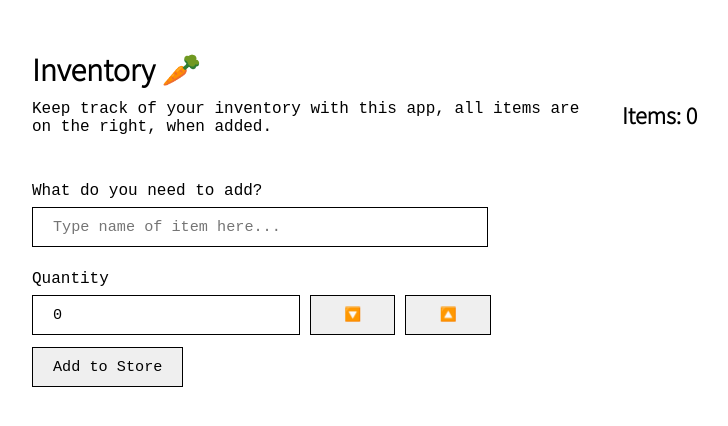
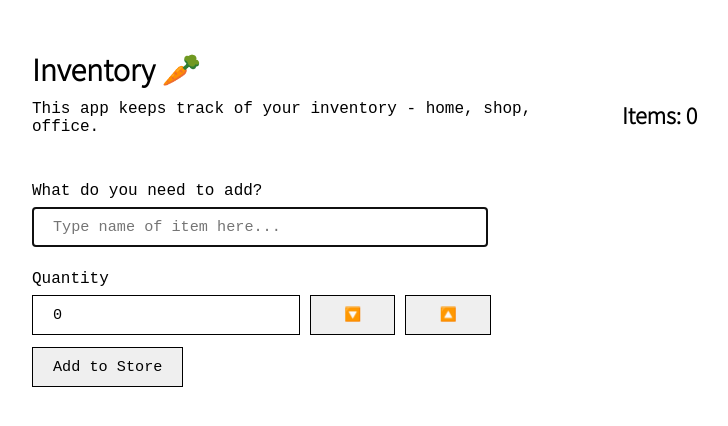
Before and after one commit to benjaminsanga/items_inventory, a React (Create React App) app: page / in a window 1280 px wide. Shown: the top 426 px of the page, without its empty margins (18-746 px from the left). Built offline with nearby package versions, Linux system fonts and the light colour scheme; a web font is replaced by a local one.

Commit message:
separated code into components

```diff
--- a/src/App.tsx
+++ b/src/App.tsx
@@ -1,17 +1,31 @@
-import React, { useEffect, useRef, useState } from 'react';
+import React, { useEffect, useState } from 'react';
 import { addItem, removeItem } from './features/items-slice'
 import { useAppDispatch, useAppSelector } from './features/hooks'
 import './App.css';
+import EntryForm from './components/EntryForm';
+import ItemsList from './components/ItemsList';
 
 function App() {
 
   const [item, setItem] = useState('')
   const [quantity, setQuantity] = useState(0)
+  const dispatch = useAppDispatch()
 
-  const itemInput = useRef(null)
+  useEffect(() => {
+    for (let storageItem in localStorage) {
+      if (new Date(storageItem).toString().match(/[0-9]/g) === null) continue
 
-  const state = useAppSelector(state => state.itemSlice)
-  const dispatch = useAppDispatch()
+      let item: { item: string, quantity: number, date: string } = JSON.parse(localStorage.getItem(storageItem) as string)
+
+      dispatch(addItem({
+        item: item.item,
+        quantity: item.quantity,
+        date: item.date
+      }))
+
+    }
+
+  }, [])
 
   const handleChangeItem = (e: React.ChangeEvent<HTMLInputElement>) => {
     if (e.currentTarget.value.length < 0) return
@@ -50,58 +64,14 @@ function App() {
         <h1>Inventory 🥕 </h1>
       </header>
       <main>
-        <div>
-          <p>Keep track of your inventory with this app, all items are on the right, when added.</p><br /><br />
+        <EntryForm item={item}
+        quantity={quantity}
+        handleChangeItem={handleChangeItem}
+        handleChangeQuantity={handleChangeQuantity}
+        handleAddToStore={handleAddToStore} />
 
-          <form>
-            <span>What do you need to add?</span>
-            <input
-            type={'text'}
-            onChange={(e) => handleChangeItem(e)}
-            placeholder='Type name of item here...'
-            value={item}
-            ref={itemInput.current} />
-
-            <br /><br />
-
-            <span>Quantity</span>
-            <input type={'text'} placeholder={'quantity'} value={quantity} onChange={e=>{ handleChangeQuantity(+e.target.value) }} className='quantity' />
-
-            <button onClick={(e) => {
-              e.preventDefault()
-              if (quantity < 0) return
-              handleChangeQuantity( quantity - 1 )
-              }} className='quantity-btn'><b>🔽 </b></button>
-
-            <button onClick={(e) => {
-              e.preventDefault()
-              handleChangeQuantity( quantity + 1 )
-              }} className='quantity-btn'><b>🔼 </b></button>
-            <br/>
-
-            <button onClick={(e) => handleAddToStore(e)}>Add to Store</button>
-
-          </form>
-        </div>
-
-        <div>
-          <h2>Items: {localStorage.length}</h2>
-          {
-            state.items.map( (item, index) => (
-              <section key={index}>
-                <p className='item-and-date'>
-                  #{state.items.length-index} - {item.item}
-                  <i>{item.date}</i>
-                </p>
-                <span>Quantity: {item.quantity}</span>
-                {/* <button onClick={() => ''} className='small-box'>😩  -1</button> */}
-                <button onClick={() => handleRemoveItem(index)} className='small-box danger'>Remove ❎ </button>
-                <p>----------------------------</p>
-              </section>
-            )).reverse()
-          }
-
-        </div>
+        <ItemsList
+        handleRemoveItem={handleRemoveItem} />
       </main>
     </div>
   );
--- /dev/null
+++ b/src/components/EntryForm.tsx
@@ -0,0 +1,55 @@
+import React, {useRef} from 'react'
+
+interface EntryFormType {
+    item: string,
+    quantity: number,
+    handleChangeItem: (e: React.ChangeEvent<HTMLInputElement>) => void,
+    handleChangeQuantity: (count: number) => void,
+    handleAddToStore: (e: React.MouseEvent<HTMLButtonElement, MouseEvent>) => void
+}
+
+const EntryForm = ({item, quantity, handleChangeItem, handleChangeQuantity, handleAddToStore}: EntryFormType) => {
+
+    const itemInputRef = useRef<HTMLInputElement | null>(null)
+
+    return (
+    <>
+    <div>
+        <p>This app keeps track of your inventory - home, shop, office.</p><br /><br />
+
+        <form>
+        <span>What do you need to add?</span>
+        <input
+        type={'text'}
+        onChange={(e) => handleChangeItem(e)}
+        placeholder='Type name of item here...'
+        value={item}
+        autoFocus
+        ref={itemInputRef} />
+
+        <br /><br />
+
+        <span>Quantity</span>
+        <input type={'text'} placeholder={'quantity'} value={quantity} onChange={e=>{ handleChangeQuantity(+e.target.value) }} className='quantity' />
+
+        <button onClick={(e) => {
+            e.preventDefault()
+            if (quantity < 0) return
+            handleChangeQuantity( quantity - 1 )
+            }} className='quantity-btn'><b>🔽 </b></button>
+
+        <button onClick={(e) => {
+            e.preventDefault()
+            handleChangeQuantity( quantity + 1 )
+            }} className='quantity-btn'><b>🔼 </b></button>
+        <br/>
+
+        <button onClick={(e) => handleAddToStore(e)}>Add to Store</button>
+
+        </form>
+    </div>
+    </>
+  )
+}
+
+export default EntryForm
--- /dev/null
+++ b/src/components/ItemsList.tsx
@@ -0,0 +1,35 @@
+import React from 'react'
+import { useAppSelector } from '../features/hooks'
+
+interface ItemsListType {
+    handleRemoveItem: (index: number) => void
+}
+
+const ItemsList = ({handleRemoveItem}: ItemsListType) => {
+
+    const state = useAppSelector(state => state.itemSlice)
+
+    return (
+        <>
+        <div>
+            <h2>Items: {state.items.length}</h2>
+            {
+            state.items.map( (item, index) => (
+                <section key={index}>
+                <p className='item-and-date'>
+                    #{state.items.length - index} - {item.item}
+                    <i>{item.date}</i>
+                </p>
+                <span>Quantity: {item.quantity}</span>
+                <button onClick={() => handleRemoveItem(index)} className='small-box danger'>Remove ❎ </button>
+                <p>----------------------------</p>
+                </section>
+            )).reverse()
+            }
+
+        </div>
+        </>
+    )
+}
+
+export default ItemsList
```
